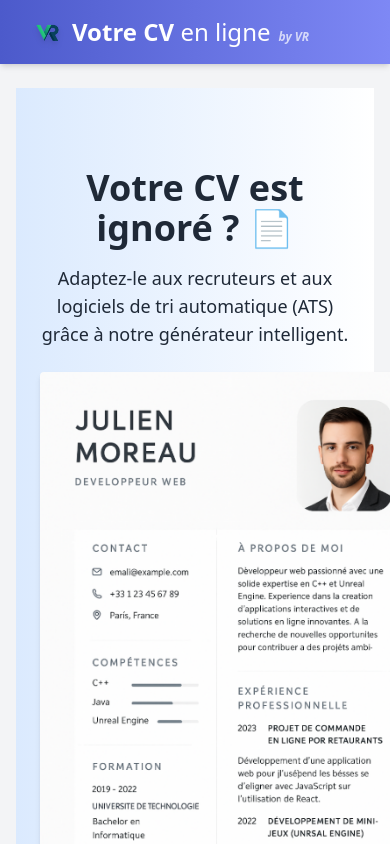
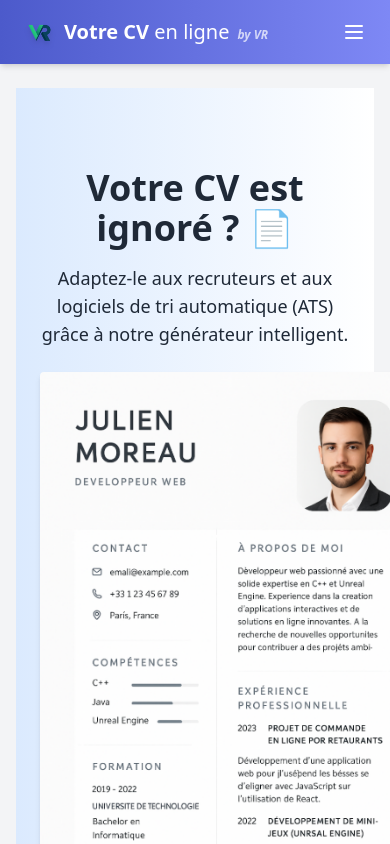
Before and after one commit to Valant41/cv-generator, a React (Vite) app: page / in a window 390 px wide. Shown: the top 844 px of the page. Built offline with nearby package versions, Linux system fonts and the light colour scheme; what @react-pdf/renderer would draw is missing.

Commit message:
Header Responsive

```diff
--- a/src/components/Header.jsx
+++ b/src/components/Header.jsx
@@ -1,13 +1,16 @@
 import { Link } from "react-router-dom";
-import logo from "../assets/images/LogoEntreprise.png"; // adapte le chemin selon ton arborescence
+import { useState } from "react";
+import logo from "../assets/images/LogoEntreprise.png";
 
 export default function Header() {
+  const [menuOpen, setMenuOpen] = useState(false);
+
   return (
-    <header className="bg-gradient-to-r from-[#4c5acb] to-[#7e88f5] py-4 px-8 text-white shadow-md">
-      <div className="max-w-7xl mx-auto flex justify-between items-center">
+    <header className="bg-gradient-to-r from-[#4c5acb] to-[#7e88f5] text-white shadow-md">
+      <div className="max-w-7xl mx-auto px-6 py-4 flex justify-between items-center">
 
         {/* Logo + Titre */}
-        <Link to="/" className="text-2xl sm:text-3xl font-bold flex items-center gap-2">
+        <Link to="/" className="text-xl sm:text-2xl font-bold flex items-center gap-2">
           <img
             src={logo}
             alt="LogoEntreprise"
@@ -20,10 +23,39 @@ export default function Header() {
           </span>
         </Link>
 
-        {/* Navigation */}
+        {/* Menu mobile burger */}
+        <button
+          className="md:hidden focus:outline-none"
+          onClick={() => setMenuOpen(!menuOpen)}
+        >
+          <svg
+            className="w-6 h-6"
+            fill="none"
+            stroke="currentColor"
+            viewBox="0 0 24 24"
+          >
+            {menuOpen ? (
+              <path
+                strokeLinecap="round"
+                strokeLinejoin="round"
+                strokeWidth="2"
+                d="M6 18L18 6M6 6l12 12"
+              />
+            ) : (
+              <path
+                strokeLinecap="round"
+                strokeLinejoin="round"
+                strokeWidth="2"
+                d="M4 6h16M4 12h16M4 18h16"
+              />
+            )}
+          </svg>
+        </button>
+
+        {/* Menu desktop */}
         <nav className="hidden md:flex items-center gap-6 text-sm sm:text-base font-semibold">
           <Link to="/contact" className="hover:underline">Contacter</Link>
-          <Link to="/a-propos" className="hover:underline">A propos</Link>
+          <Link to="/a-propos" className="hover:underline">À propos</Link>
           <Link
             to="/generateur-cv"
             className="bg-green-400 hover:bg-green-500 text-black font-bold py-2 px-6 rounded-full transition"
@@ -32,6 +64,25 @@ export default function Header() {
           </Link>
         </nav>
       </div>
+
+      {/* Menu mobile déroulant */}
+      {menuOpen && (
+        <nav className="md:hidden px-6 pb-4 flex flex-col gap-4 text-sm font-semibold">
+          <Link to="/contact" className="hover:underline" onClick={() => setMenuOpen(false)}>
+            Contacter
+          </Link>
+          <Link to="/a-propos" className="hover:underline" onClick={() => setMenuOpen(false)}>
+            À propos
+          </Link>
+          <Link
+            to="/generateur-cv"
+            className="bg-green-400 hover:bg-green-500 text-black font-bold py-2 px-4 rounded-full text-center transition"
+            onClick={() => setMenuOpen(false)}
+          >
+            CRÉER MON CV
+          </Link>
+        </nav>
+      )}
     </header>
   );
 }
```
